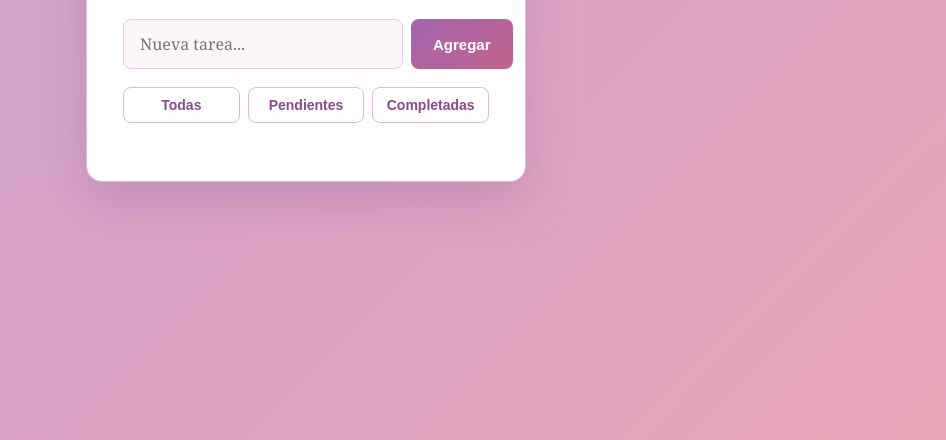
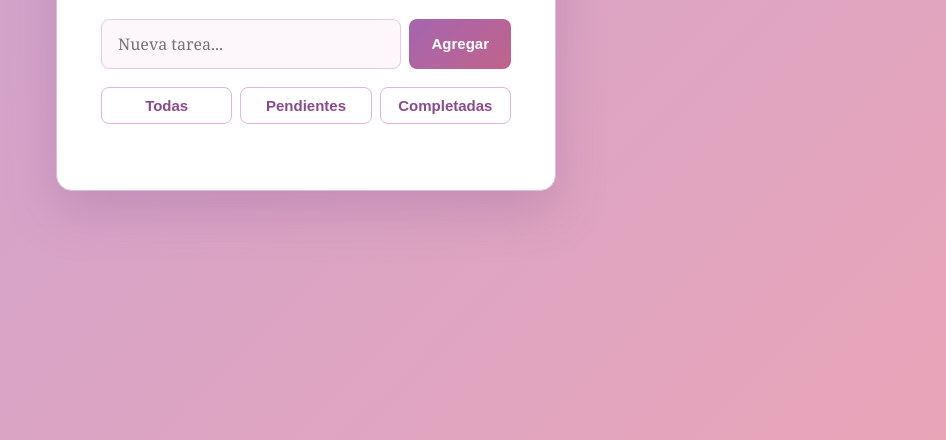
Before and after one commit to javentura-sys/todo-list-app, a plain HTML site: page index.html in a window 1280 px wide. Shown: the part 360-800 px from the top of the page, without its empty margins (334-1280 px from the left). Drawn offline with Linux system fonts and the light colour scheme.

Commit message:
Ajusta tamaño de la tarjeta y textos

```diff
--- a/style.css
+++ b/style.css
@@ -12,10 +12,10 @@ body {
 
 .app {
   background: white;
-  padding: 36px;
+  padding: 44px;
   border-radius: 16px;
   box-shadow: 0 20px 50px rgba(140,90,150,0.3);
-  width: 440px;
+  width: 500px;
   max-width: 100%;
   border: 1px solid #e0bcdc;
 }
@@ -92,7 +92,7 @@ h1::after {
   border-radius: 8px;
   cursor: pointer;
   font-weight: 700;
-  font-size: 14px;
+  font-size: 15px;
   transition: all 0.2s;
 }
 
@@ -115,7 +115,7 @@ li {
   border-left: 4px solid #c1638a;
   transition: all 0.2s;
   animation: fadeIn 0.3s;
-  font-size: 16px;
+  font-size: 17px;
 }
 
 @keyframes fadeIn {
```
